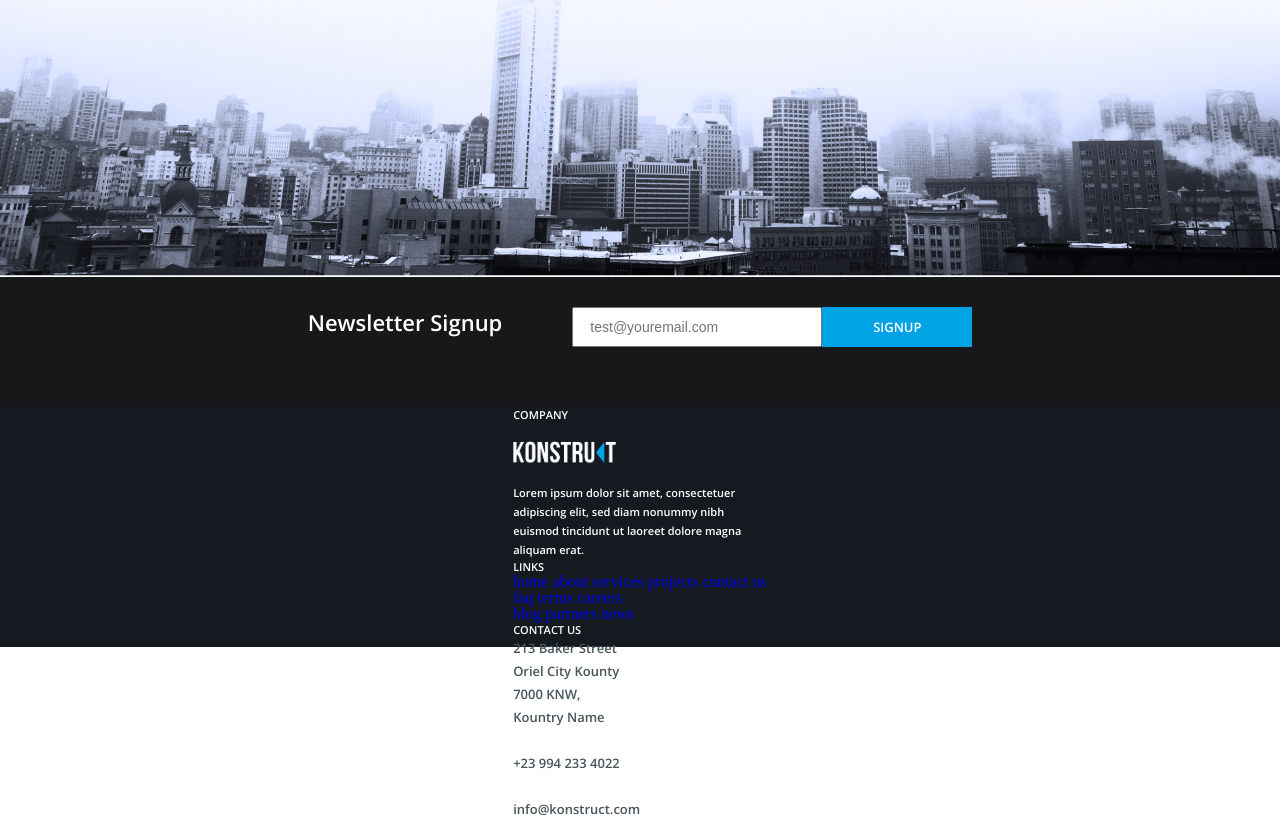
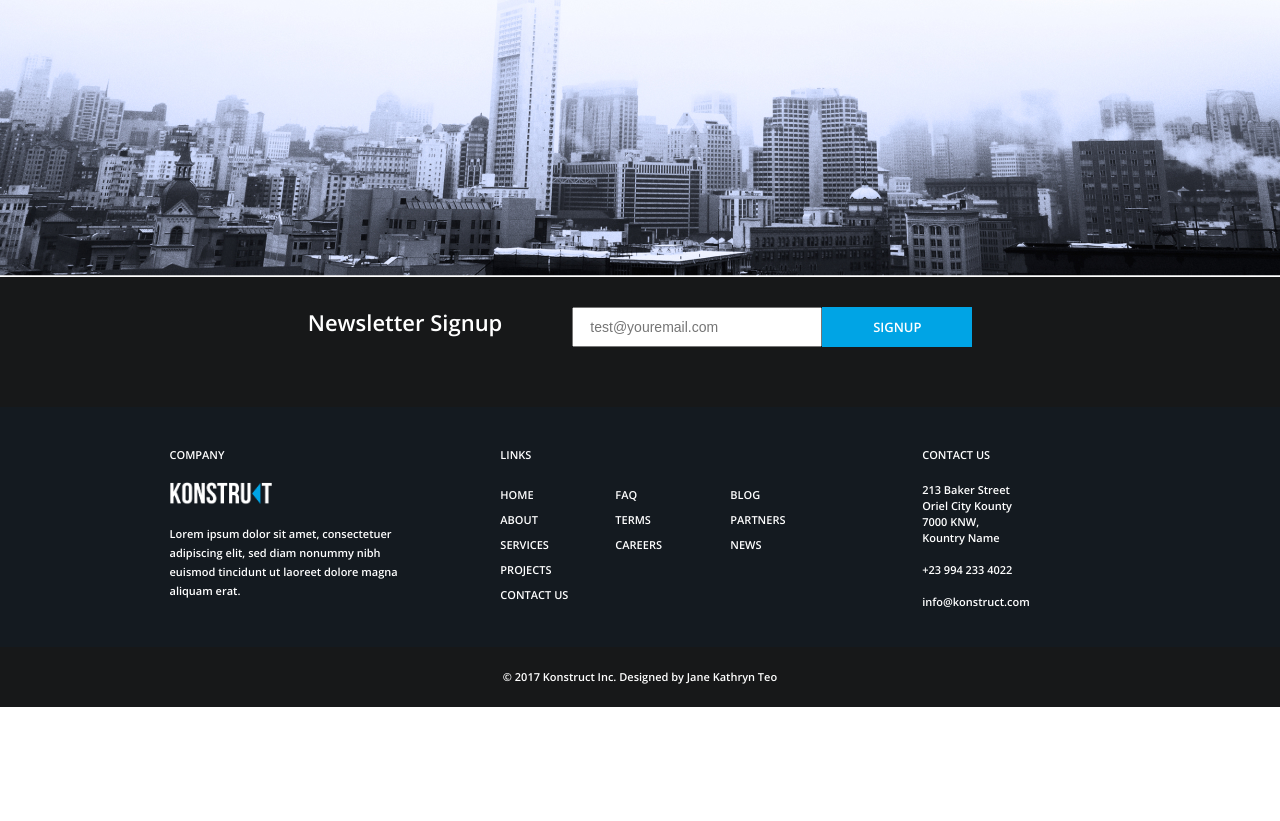
Before and after one commit to jendos-kgd/konstruct, a plain HTML site: page index.html in a window 1280 px wide. Shown: the part 2270-3091 px from the top of the page. After the commit the page ends 2977 px from the top, so only its background shows below. Drawn offline with Linux system fonts and the light colour scheme.

Commit message:
done desktop version

```diff
--- a/index.html
+++ b/index.html
@@ -83,7 +83,7 @@
     </div>
     <footer>
       <div class="footer_block">
-        <div class="central_container">
+        <div class="central_container footer_container">
           <div class="company_block">
             <h4>company</h4>
             <img class="footer_logo" src="img/logo_white.png" alt="">
@@ -91,23 +91,23 @@
           </div>
           <div class="links_block">
             <h4>links</h4>
-            <div class="links_block_1">
-              <a href="#">home</a>
-              <a href="#about">about</a>
-              <a href="#services">services</a>
-              <a href="#work">projects</a>
-              <a href="#contact">contact us</a>
-            </div>
-            <div class="links_block_2">
-              <a href="#">faq</a>
-              <a href="#">terms</a>
-              <a href="#">careers</a>
-            </div>
-            <div class="links_block_3">
-              <a href="#">blog</a>
-              <a href="#">partners</a>
-              <a href="#">news</a>
-            </div>
+            <ul class="links_block_1">
+              <li><a href="#">home</a></li>
+              <li><a href="#about">about</a></li>
+              <li><a href="#services">services</a></li>
+              <li><a href="#work">projects</a></li>
+              <li><a href="#contact">contact us</a></li>
+            </ul>
+            <ul class="links_block_2">
+              <li><a href="#">faq</a></li>
+              <li><a href="#">terms</a></li>
+              <li><a href="#">careers</a></li>
+            </ul>
+            <ul class="links_block_3">
+              <li><a href="#">blog</a></li>
+              <li><a href="#">partners</a></li>
+              <li><a href="#">news</a></li>
+            </ul>
           </div>
           <div class="contacts_block">
             <h4>contact us</h4>
@@ -121,9 +121,8 @@
         </div>
         </div>
       <div class="copyright_block">
-
+        <p>&copy; 2017 Konstruct Inc. Designed by Jane Kathryn Teo</p>
       </div>
-
     </footer>
   </body>
 </html>
--- a/styles.css
+++ b/styles.css
@@ -84,6 +84,8 @@ h4 {
 	font-weight: normal;
 	font-size: 11px;
 	line-height: 15px;
+	margin-top: 40px;
+	margin-bottom: 20px;
 	text-transform: uppercase;
 	color: #ffffff;
 }
@@ -296,15 +298,18 @@ header p {
 	width: 100%;
 	height: 240px;
 	background-color: #141A20;
+}
+.footer_container {
+	height: 240px;
 	display: flex;
 	justify-content: space-between;
 }
+
 .company_block {
 	max-width: 250px;
 }
 .footer_logo {
 	height: 23px;
-	margin-top: 19px;
 }
 .company_block p {
 	color: #ffffff;
@@ -312,3 +317,39 @@ header p {
 	line-height: 19px;
 	margin-top: 16px;
 }
+.links_block {
+	height: 240px;
+}
+.links_block a {
+	font-family: OpenSans, sans-serif;
+	font-size: 11px;
+	line-height: 25px;
+	font-weight: 600;
+	text-transform: uppercase;
+	color: #ffffff;
+}
+.links_block_1,
+.links_block_2,
+.links_block_3 {
+	display: inline-block;
+	width: 76px;
+	margin-right: 35px;
+	vertical-align: top;
+}
+.contacts_block p {
+	font-size: 11px;
+	line-height: 16px;
+	font-style: normal;
+	color: #ffffff;
+}
+.copyright_block {
+	background-color: #171819;
+	height: 60px;
+}
+.copyright_block p {
+	font-size: 11px;
+	line-height: 15px;
+	color: #ffffff;
+	padding-top: 22px;
+	text-align: center;
+}
```
